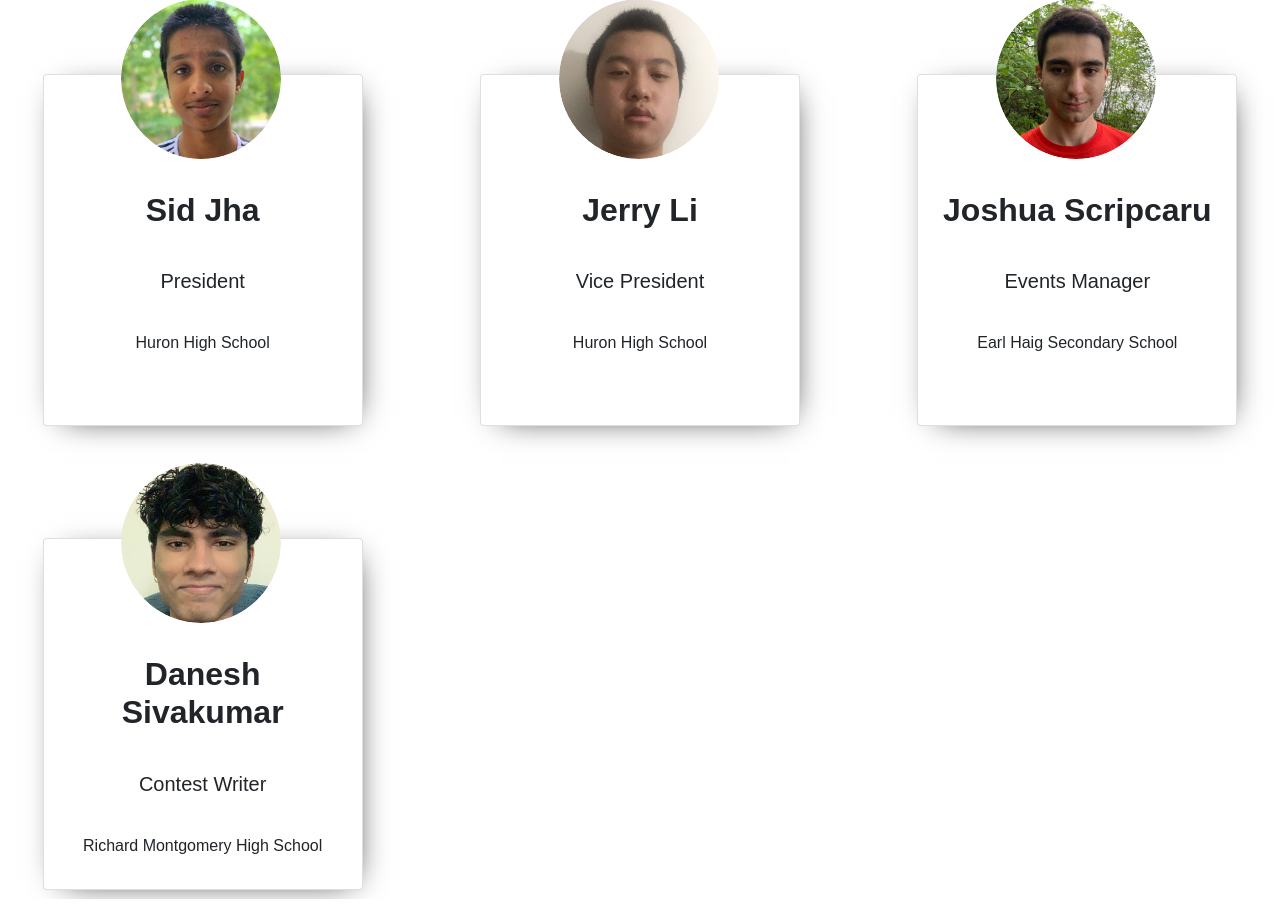
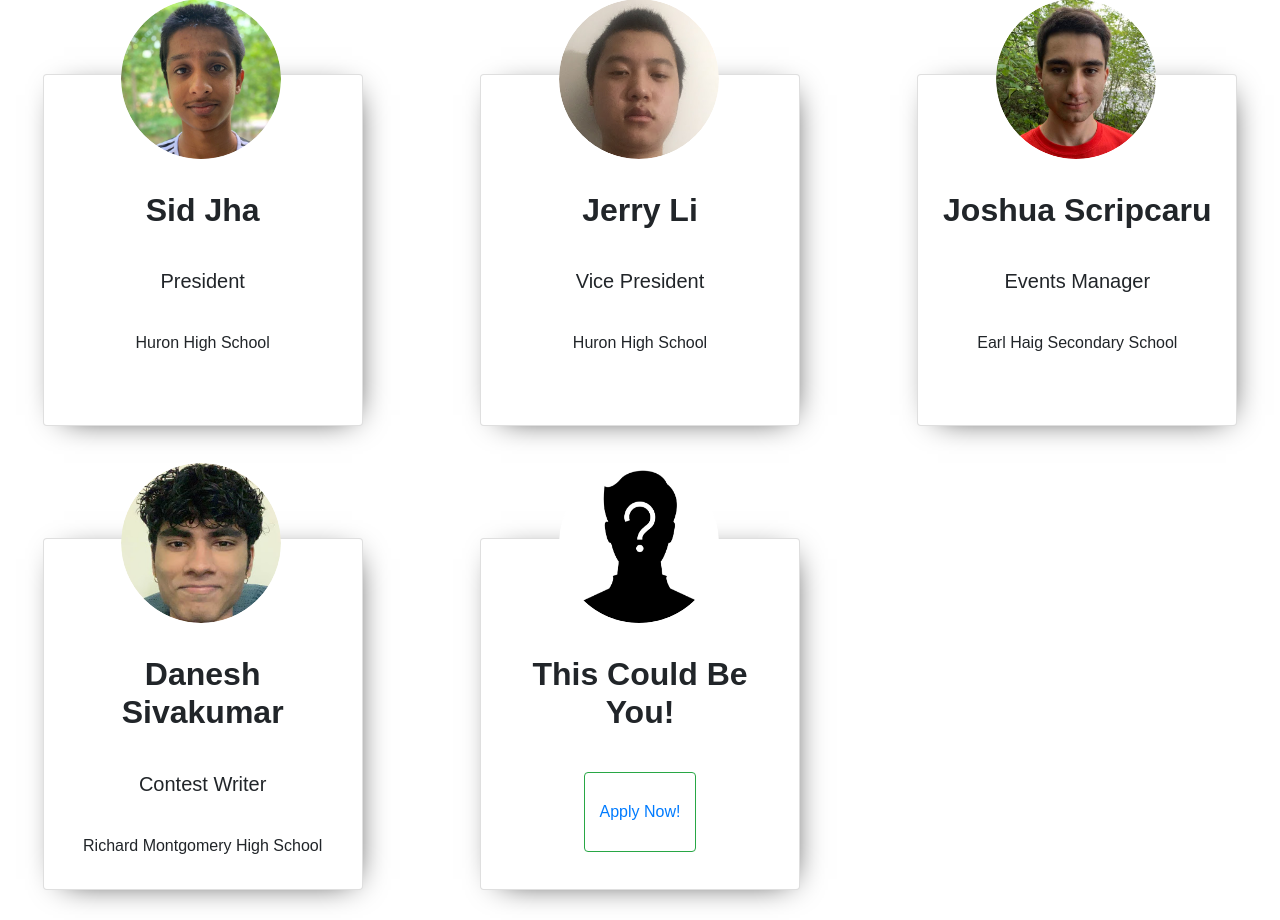
Before and after one commit to sidudaav/YPA, a Django app: page /team/ in a window 1280 px wide. Shown: the part 406-1326 px from the top of the page. Before the commit the page ends 1305 px from the top, so only its background shows below. Run offline with Django 3.2, Linux system fonts and the light colour scheme; some libraries are stand-ins or nearby versions.

Commit message:
Team Apply

```diff
--- a/team/static/team/styles/team.css
+++ b/team/static/team/styles/team.css
@@ -71,6 +71,13 @@ h6.school {
     top: 5rem;
 }
 
+button.apply {
+    position: relative;
+    top: 3rem;
+    min-width: 7rem;
+    min-height: 5rem;
+}
+
 
 @media only screen and (max-width: 66rem) {
     #team-list {
--- a/team/templates/team/team.html
+++ b/team/templates/team/team.html
@@ -81,5 +81,21 @@
             </div>
         </div>
     </div>
+    <div class="card">
+        <div class="card-body">
+            <img src="{% static 'team/images/Question_Circle.png' %}" class="profile-img img-fluid rounded-circle">
+            <div class="profile-information">
+                <h3 class="name">
+                    This Could Be You!
+                </h3>
+                <button type="button" class="apply btn btn-large btn-outline-success"> <a
+                        href="https://docs.google.com/document/d/1G4AUecDjOjdf1DAxipcJG21FXZYdd0NOmDXS96QXXQM/edit?usp=sharing"
+                        target="_blank">Apply
+                        Now!
+                    </a>
+                </button>
+            </div>
+        </div>
+    </div>
 </div>
 {% endblock %}
```
Also changed, not shown: team/static/team/images/Question_Circle.png (added).
